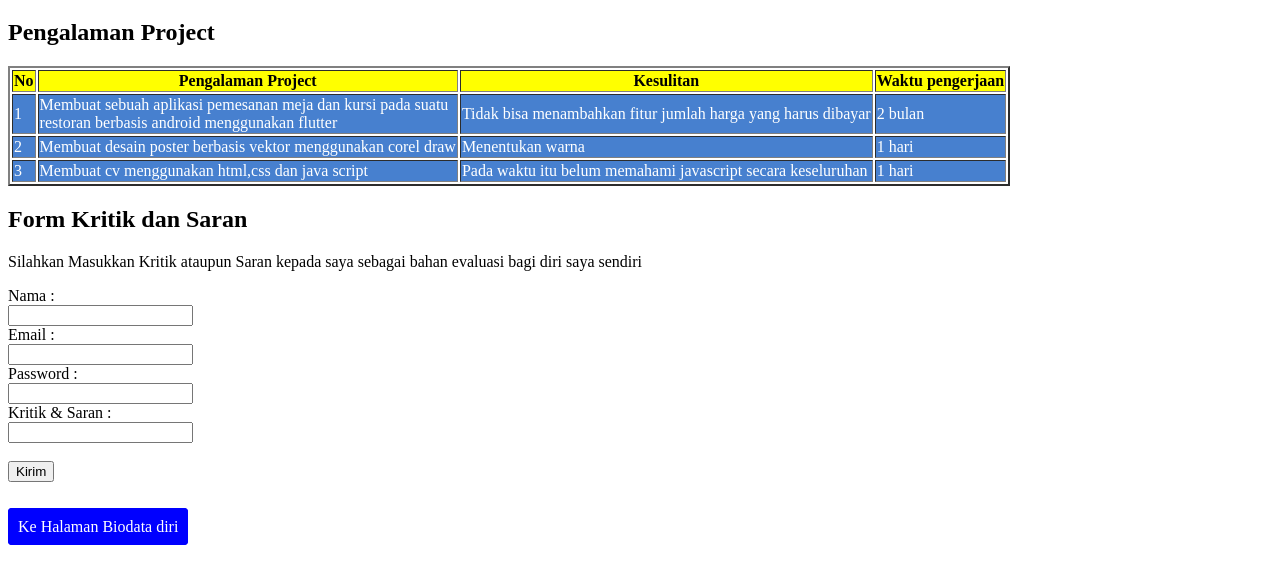
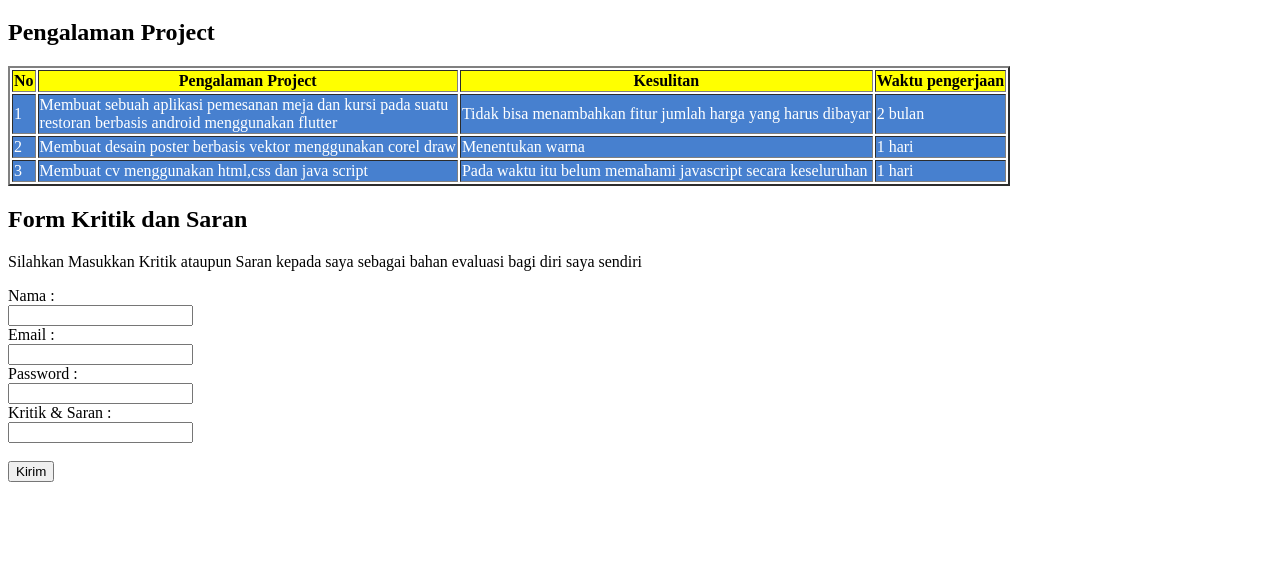
Before and after one commit to ivannure/ivannure.github.io, a plain HTML site: page Portofolio.html in a window 1280 px wide. Shown: the part 127-710 px from the top of the page. Drawn offline with Linux system fonts and the light colour scheme.

Commit message:
update menu

```diff
--- a/Portofolio.html
+++ b/Portofolio.html
@@ -77,6 +77,5 @@
 
         <input type="submit" value="Kirim"><br><br><br>
       </form>
-      <a href="index.html">Ke Halaman Biodata diri</a>
 </body>
 </html>
```
